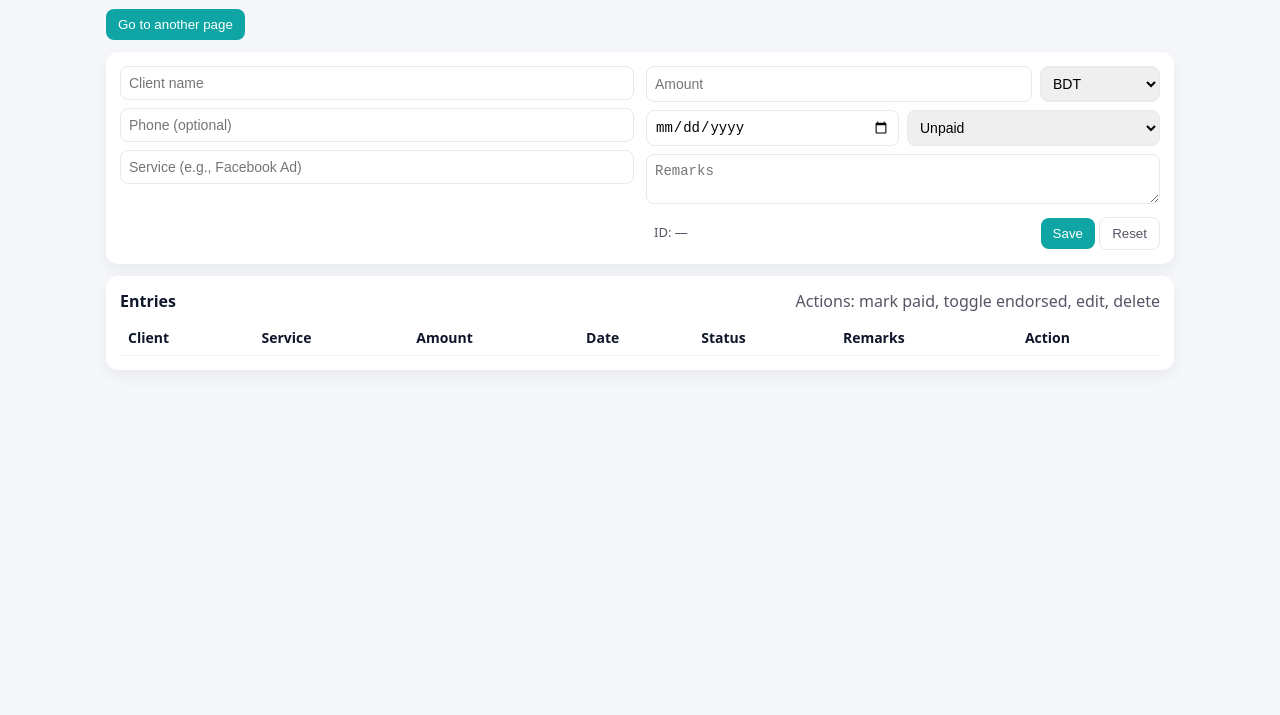
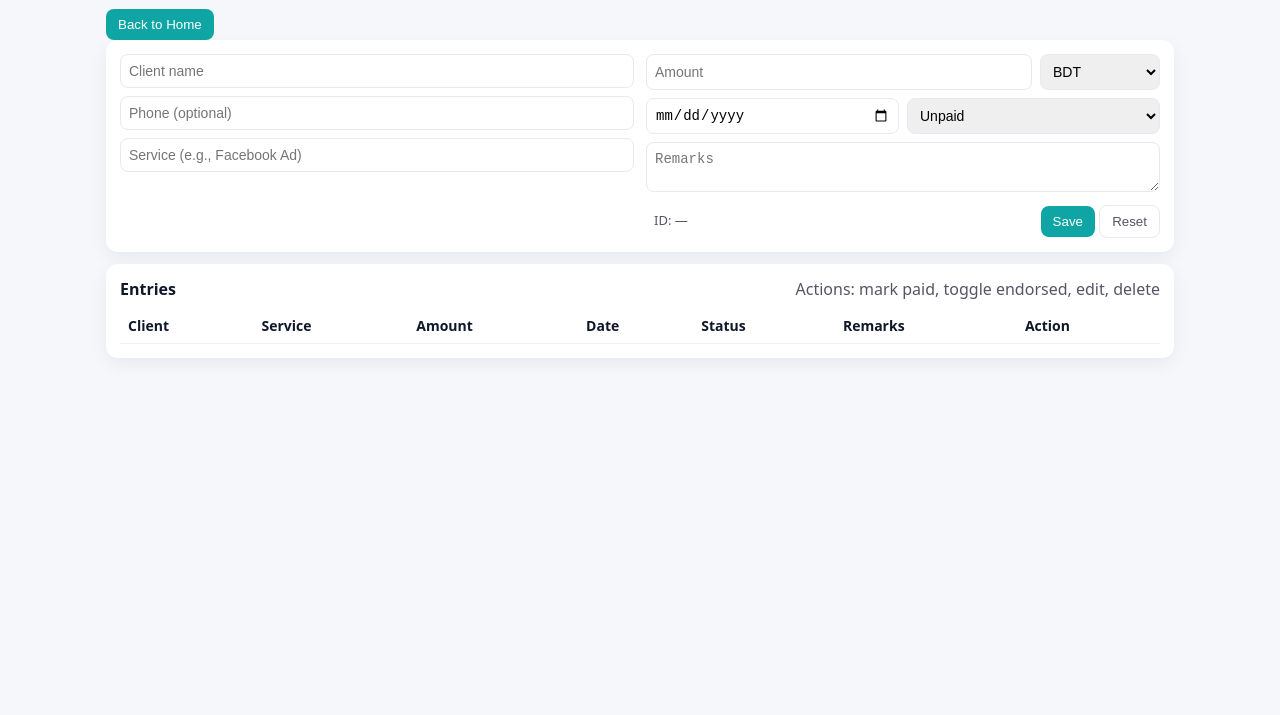
Before and after one commit to rezaur150/dollar-to-taka, a plain HTML site: page tools.html in a window 1280 px wide. Shown: the part 85-800 px from the top of the page. Drawn offline with Linux system fonts and the light colour scheme.

Commit message:
tools.html

```diff
--- a/tools.html
+++ b/tools.html
@@ -29,10 +29,9 @@
     <h1>Shoikot Payment Tracker</h1>
     <div class="muted" style="margin-bottom:12px">Client payments & tracking — Local data saved in browser</div>
 
-    <!-- Button to go to another page -->
-    <div style="margin-bottom:12px">
-      <button class="btn" onclick="window.location.href='https://example.com'">Go to another page</button>
-    </div>
+   <button class="btn" onclick="window.location.href='index.html'">
+  Back to Home
+</button>
 
     <div class="card">
       <div class="grid cols-2">
```
